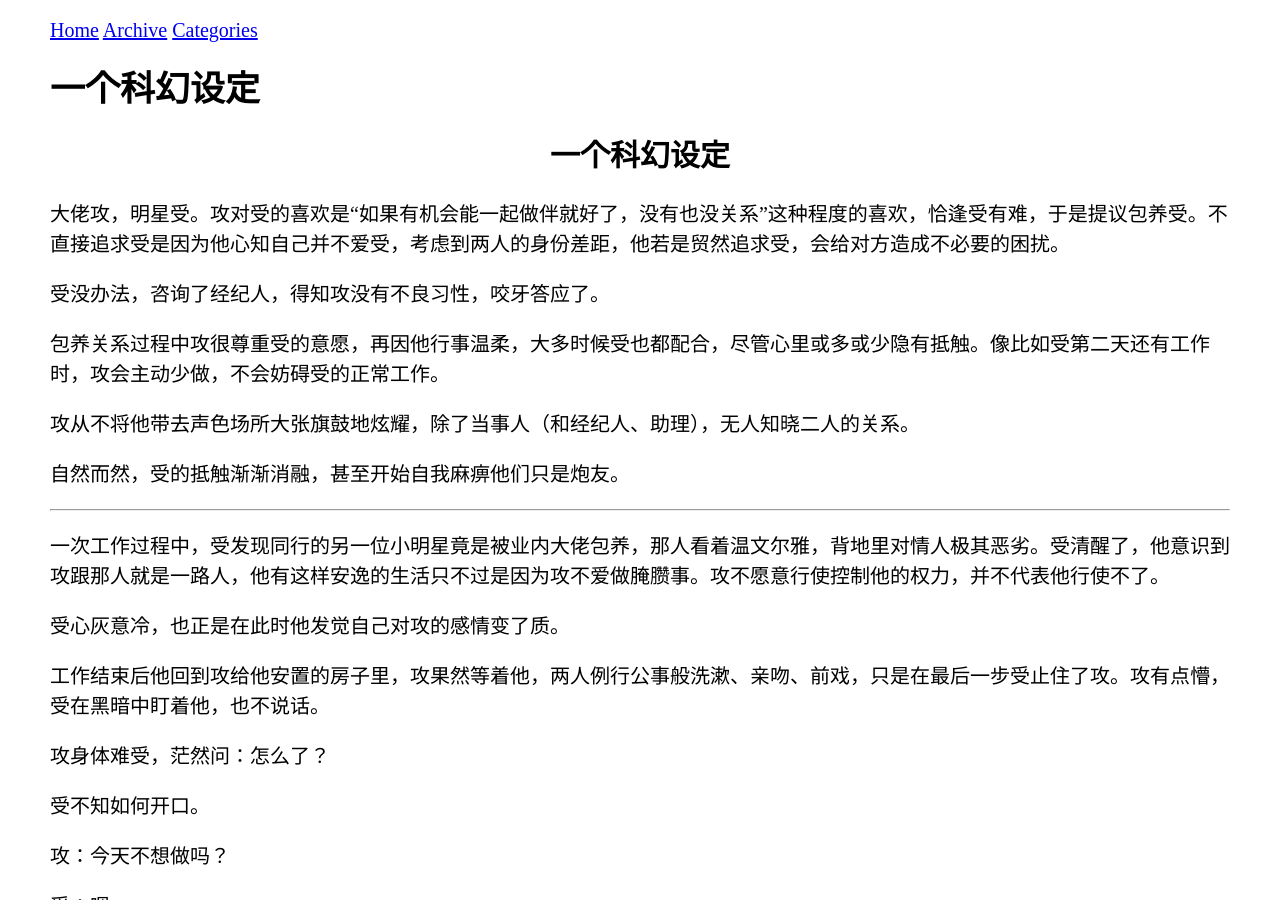
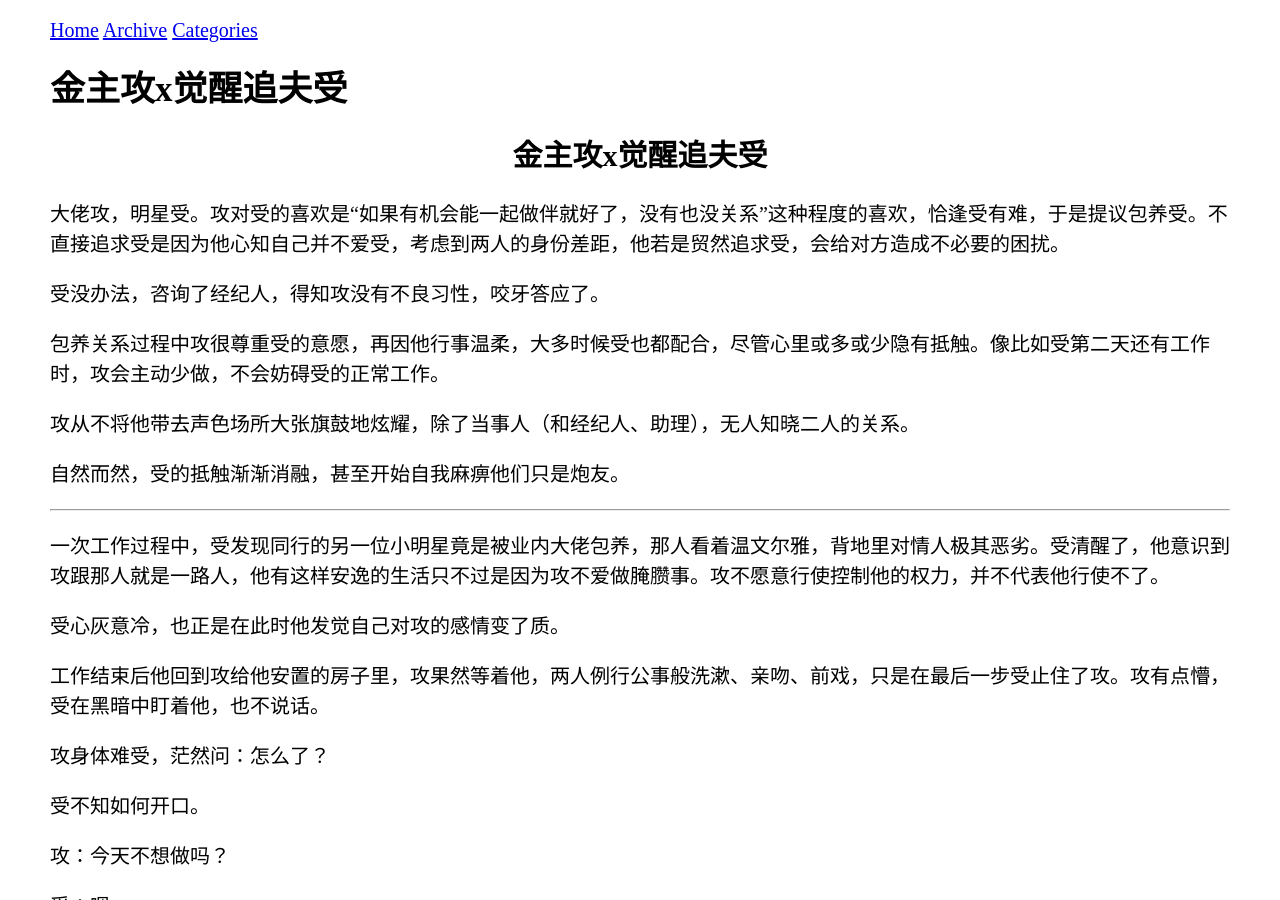
Before and after one commit to ArcticHayasi/zhoupuxu, a Jekyll site: the page built from _posts/2020-08-28-16.md, in a window 1280 px wide and 900 px high. Built offline with Jekyll 4.4.1, drawn with Linux system fonts in a browser that asks for light colours; some web fonts are replaced.

Commit message:
Update 2020-08-28-16.md

```diff
--- a/_posts/2020-08-28-16.md
+++ b/_posts/2020-08-28-16.md
@@ -1,5 +1,5 @@
 ---
-title: "一个科幻设定"
+title: "金主攻x觉醒追夫受"
 layout: post
 categories: ["2020 原耽脑洞", "原耽脑洞"]
 ---
```
